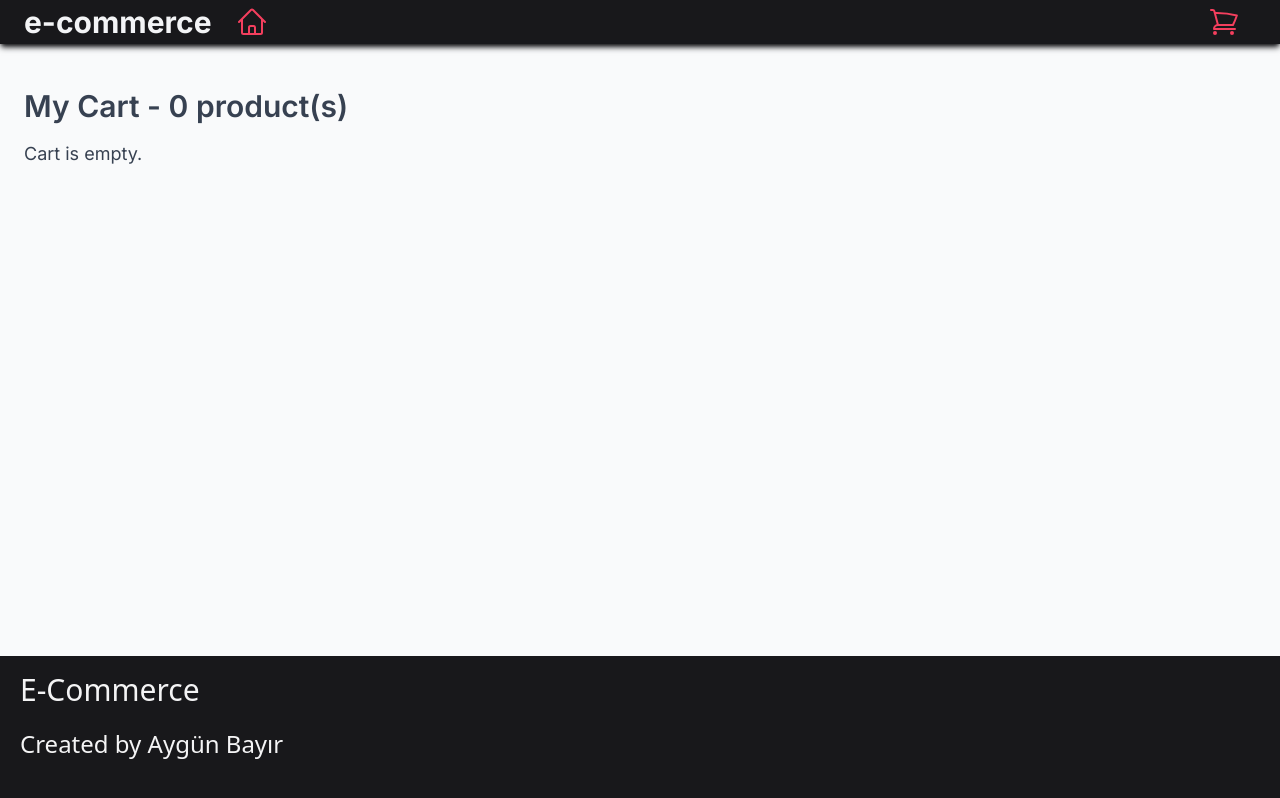
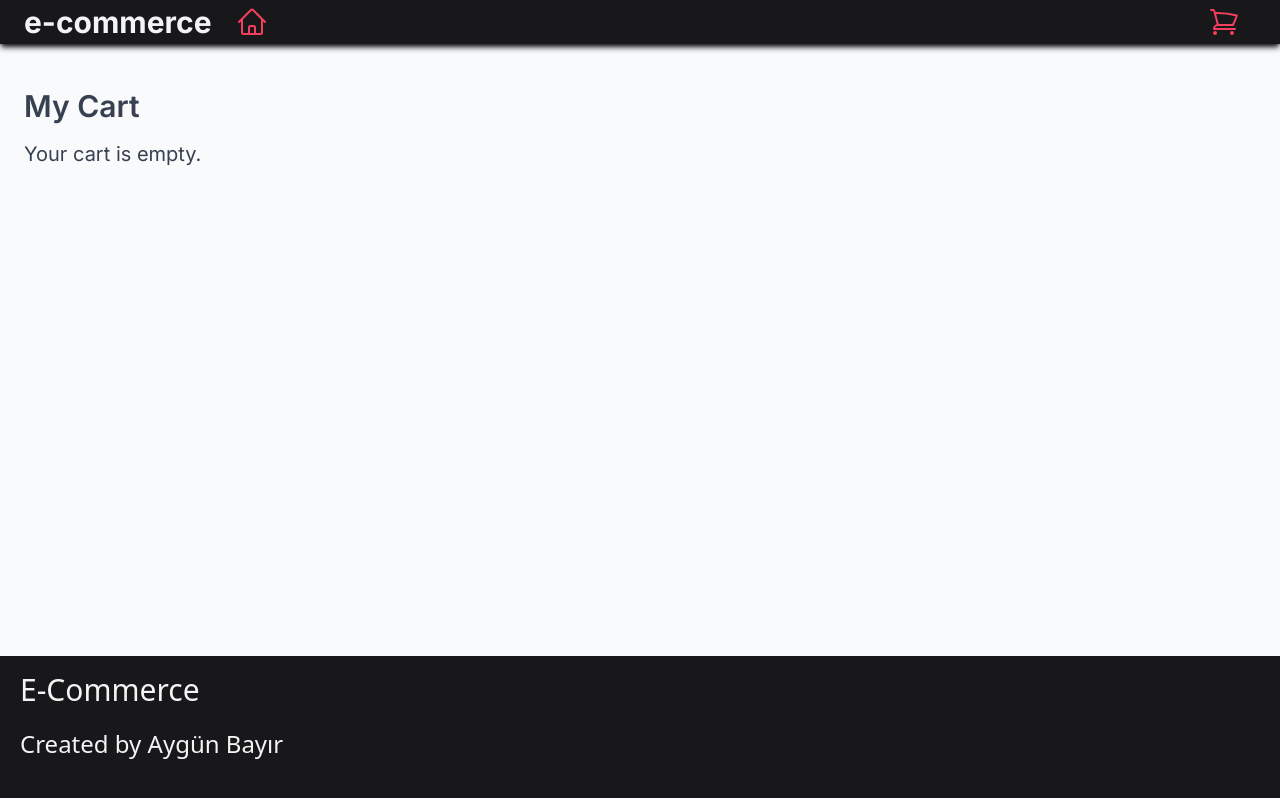
Before and after one commit to aygunbyr/e-commerce-app, a React (Create React App) app: page /cart in a window 1280 px wide. Built offline with nearby package versions, Linux system fonts and the light colour scheme.

Commit message:
feat: cart item quantity

```diff
--- a/src/components/Card/index.module.css
+++ b/src/components/Card/index.module.css
@@ -1,7 +1,7 @@
 .card {
-  @apply relative box-border flex h-96 w-auto flex-col gap-1 rounded border border-gray-300 bg-gray-100 p-4 shadow-sm transition-all duration-300 lg:hover:scale-110 lg:hover:shadow-lg lg:hover:shadow-zinc-700;
+  @apply relative box-border flex h-96 w-auto flex-col gap-1 rounded border border-gray-300 bg-gray-100 p-4 shadow-sm transition-all duration-200 lg:hover:scale-110 lg:hover:shadow-lg lg:hover:shadow-zinc-700;
 }
 
 .card-button {
-  @apply absolute bottom-0 left-0 right-0 mx-2 mb-2 mt-auto flex  items-center justify-center gap-1 rounded-md border border-zinc-900  bg-transparent bg-zinc-900 p-1 text-sm font-bold uppercase text-zinc-100 shadow-sm shadow-zinc-700 transition-all duration-300 hover:border-rose-900 hover:bg-rose-900 hover:text-white;
+  @apply absolute bottom-0 left-0 right-0 mx-2 mb-2 mt-auto flex  items-center justify-center gap-1 rounded-md border border-zinc-900  bg-transparent bg-zinc-900 p-1 text-sm font-bold uppercase text-zinc-100 shadow-sm shadow-zinc-700 transition-all duration-200 lg:hover:border-rose-900 lg:hover:bg-rose-900;
 }
--- a/src/context/CartContext.jsx
+++ b/src/context/CartContext.jsx
@@ -4,24 +4,54 @@ const initialState = {
   items: [],
 };
 
+const ADD_ITEM = 'ADD_ITEM';
+const REMOVE_ITEM = 'REMOVE_ITEM';
+const EMPTY_CART = 'EMPTY_CART';
+const INCREASE_QTY = 'INCREASE_QTY';
+const DECREASE_QTY = 'DECREASE_QTY';
+
 const cartReducer = (state, action) => {
   switch (action.type) {
-    case 'ADD_ITEM':
+    case ADD_ITEM:
       return {
         ...state,
-        items: [...state.items, action.payload],
+        items: [...state.items, { ...action.payload, quantity: 1 }],
       };
 
-    case 'REMOVE_ITEM':
+    case REMOVE_ITEM:
       return {
         ...state,
         items: state.items.filter((item) => item.id !== action.payload.id),
       };
 
-    case 'EMPTY_CART':
+    case EMPTY_CART:
       return {
         ...state,
         items: [],
+      };
+
+    case INCREASE_QTY:
+      return {
+        ...state,
+        items: state.items.map((item) => {
+          if (item.id === action.payload) {
+            return { ...item, quantity: item.quantity + 1 };
+          }
+          return item;
+        }),
+      };
+
+    case DECREASE_QTY:
+      return {
+        ...state,
+        items: state.items
+          .map((item) => {
+            if (item.id === action.payload) {
+              return { ...item, quantity: item.quantity - 1 };
+            }
+            return item;
+          })
+          .filter((item) => item.quantity > 0),
       };
 
     default:
--- a/src/pages/Cart/index.jsx
+++ b/src/pages/Cart/index.jsx
@@ -1,6 +1,11 @@
 import { useMemo } from 'react';
 import { Link } from 'react-router-dom';
-import { ShoppingBagIcon, TrashIcon } from '@heroicons/react/24/outline';
+import {
+  MinusIcon,
+  PlusIcon,
+  ShoppingBagIcon,
+  TrashIcon,
+} from '@heroicons/react/24/outline';
 
 import styles from './index.module.css';
 import { useCart } from '../../context/CartContext';
@@ -18,43 +23,49 @@ function Cart() {
 
   const totalPrice = useMemo(() => {
     return cart.items
-      .reduce((acc, product) => acc + product.price, 0)
+      .reduce((acc, product) => acc + product.price * product.quantity, 0)
       .toFixed(2);
   }, [cart.items]);
 
   return (
     <section id="page-cart" className="mt-8">
-      <h2 className="mb-4 text-3xl font-semibold">
-        My Cart - {cart.items.length} product(s)
-      </h2>
-
-      {cart.items.length === 0 && <p className="text-lg">Cart is empty.</p>}
+      <h2 className="mb-4 text-3xl font-semibold">My Cart</h2>
+      <h3 className="mb-4 text-xl">
+        {cart.items.length > 0
+          ? `You have ${cart.items.length} product(s) in your cart`
+          : `Your cart is empty.`}
+      </h3>
 
       {cart.items.length > 0 && (
         <>
           <table className="mb-4 w-full border text-left shadow-sm shadow-zinc-900">
             <thead className="border bg-zinc-900 text-zinc-100">
-              <tr className="grid grid-cols-5">
+              <tr className="grid grid-cols-6">
                 <th className="col-span-1 hidden p-4 text-center sm:block">
                   Photo
                 </th>
-                <th className="col-span-2 hidden p-4 sm:block">Product</th>
-                <th className="col-span-1 hidden p-4 text-end sm:block">
+                <th className="col-span-6 hidden p-4 sm:col-span-2 sm:block">
+                  Product
+                </th>
+                <th className="col-span-1 hidden p-4 text-center sm:block">
                   Price
+                </th>
+                <th className="col-span-1 hidden p-4 text-center sm:block">
+                  Quantity
                 </th>
                 <th className="col-span-1 hidden p-4 text-start sm:block">
                   Action
                 </th>
-                <th className="col-span-5 p-4 text-center sm:hidden">
+                {/* <th className="col-span-6 p-4 text-center sm:hidden">
                   Product
-                </th>
+                </th> */}
               </tr>
             </thead>
             <tbody className="flex flex-col">
               {cart.items.map((product, index) => (
                 <tr
                   key={index}
-                  className="grid grid-cols-2 items-center border sm:grid-cols-5 sm:border-0"
+                  className="grid grid-cols-2 items-center border sm:grid-cols-6 sm:border-0"
                 >
                   <td className="col-span-2 p-4 sm:col-span-1">
                     <Link to={`/product/${product.id}`}>
@@ -68,16 +79,35 @@ function Cart() {
                   <td className="col-span-2 p-4 text-lg font-bold">
                     {product.title}
                   </td>
-                  <td className="col-span-1 p-4 text-end text-lg font-bold">
+                  <td className="col-span-1 p-4 text-center text-lg font-bold">
                     {product.price} ₺
+                  </td>
+                  <td className="col-span-1 flex items-center justify-center gap-4 p-4 text-center text-lg font-bold">
+                    <button
+                      className="rounded-sm bg-red-700 p-0.5 text-white shadow-red-700 transition-all duration-200 lg:hover:bg-red-600 lg:hover:shadow-red-600"
+                      onClick={() =>
+                        dispatch({ type: 'DECREASE_QTY', payload: product.id })
+                      }
+                    >
+                      <MinusIcon width={24} className="" />
+                    </button>
+                    {product.quantity} Pcs.
+                    <button
+                      className="rounded-sm bg-green-700 p-0.5 text-white shadow shadow-green-700 transition-all duration-200 lg:hover:bg-green-600 lg:hover:shadow-green-600"
+                      onClick={() =>
+                        dispatch({ type: 'INCREASE_QTY', payload: product.id })
+                      }
+                    >
+                      <PlusIcon width={24} className="" />
+                    </button>
                   </td>
                   <td className="col-span-1 p-4">
                     <button
-                      className="min-w-content flex items-center gap-2 rounded bg-zinc-900 p-2 text-white transition-colors duration-300 hover:bg-rose-900"
+                      className="min-w-content flex items-center gap-2 rounded bg-zinc-900 p-2 text-white transition-colors duration-200 lg:hover:bg-rose-900"
                       onClick={() => removeItem(product)}
                     >
                       <TrashIcon width={24} aria-hidden="true" />
-                      <span>Delete</span>
+                      Delete
                     </button>
                   </td>
                 </tr>
@@ -85,9 +115,15 @@ function Cart() {
             </tbody>
           </table>
           <div className="max-lg: flex flex-wrap items-start justify-between gap-5 rounded bg-gray-50 p-4 align-baseline max-lg:flex-wrap-reverse max-lg:justify-center max-lg:gap-10">
-            <button className={styles['empty-cart-button']} onClick={emptyCart}>
+            <button
+              className={styles['empty-cart-button']}
+              onClick={() => {
+                emptyCart();
+                alert('Your products have been shipped');
+              }}
+            >
               <ShoppingBagIcon width={32} aria-hidden="true" />
-              <span className="text-lg text-gray-100">Empty cart</span>
+              <span className="text-lg text-gray-100">Checkout</span>
             </button>
             <div className="flex flex-col items-center justify-center md:items-end">
               <p className="text-end text-xl font-bold">Total:</p>
--- a/src/pages/Cart/index.module.css
+++ b/src/pages/Cart/index.module.css
@@ -1,3 +1,3 @@
 .empty-cart-button {
-  @apply mx-auto mt-auto flex w-72 items-center justify-center gap-2 rounded-md border border-zinc-900  bg-transparent bg-zinc-900 py-2 text-sm font-bold uppercase text-zinc-100 shadow-sm shadow-zinc-700 transition-all duration-300 hover:border-rose-900 hover:bg-rose-900 hover:text-white;
+  @apply mx-auto mt-auto flex w-72 items-center justify-center gap-2 rounded-md border border-zinc-900  bg-transparent bg-zinc-900 py-2 text-sm font-bold uppercase text-zinc-100 shadow-sm shadow-zinc-700 transition-all duration-200 lg:hover:border-rose-900 lg:hover:bg-rose-900;
 }
--- a/src/pages/ProductDetail/index.module.css
+++ b/src/pages/ProductDetail/index.module.css
@@ -1,3 +1,3 @@
 .cart-button {
-  @apply mx-2 mb-2 mt-auto flex w-80  items-center justify-center gap-1 rounded-md border border-zinc-900  bg-transparent bg-zinc-900 p-1 text-sm font-bold uppercase text-zinc-100 shadow-sm shadow-zinc-700 transition-all duration-300 hover:border-rose-900 hover:bg-rose-900 hover:text-white;
+  @apply mx-2 mb-2 mt-auto flex w-80  items-center justify-center gap-1 rounded-md border border-zinc-900  bg-transparent bg-zinc-900 p-1 text-sm font-bold uppercase text-zinc-100 shadow-sm shadow-zinc-700 transition-all duration-200 lg:hover:border-rose-900 lg:hover:bg-rose-900;
 }
```
